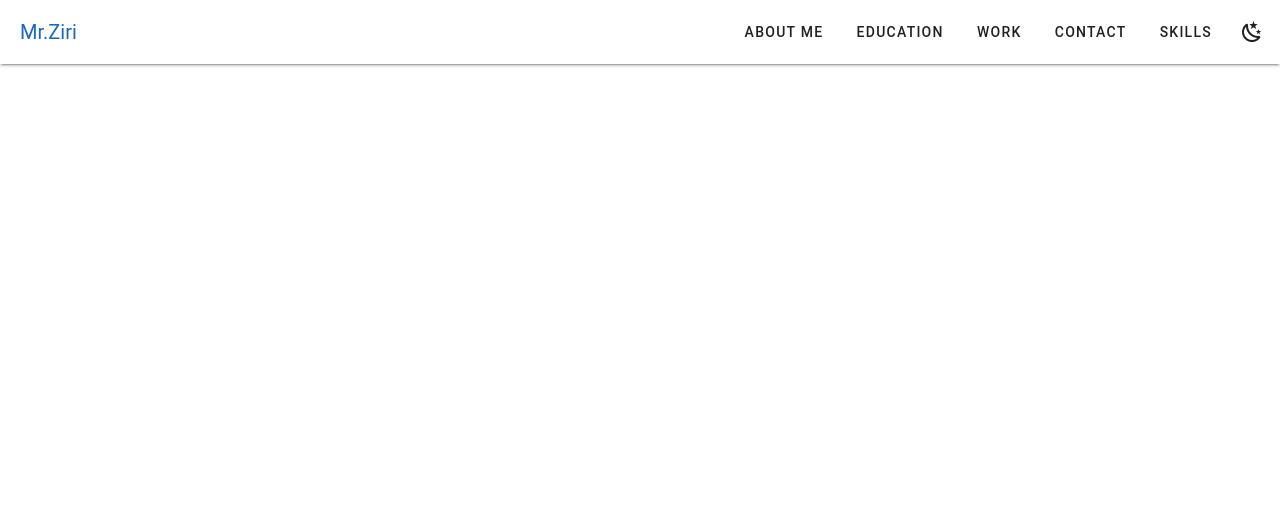
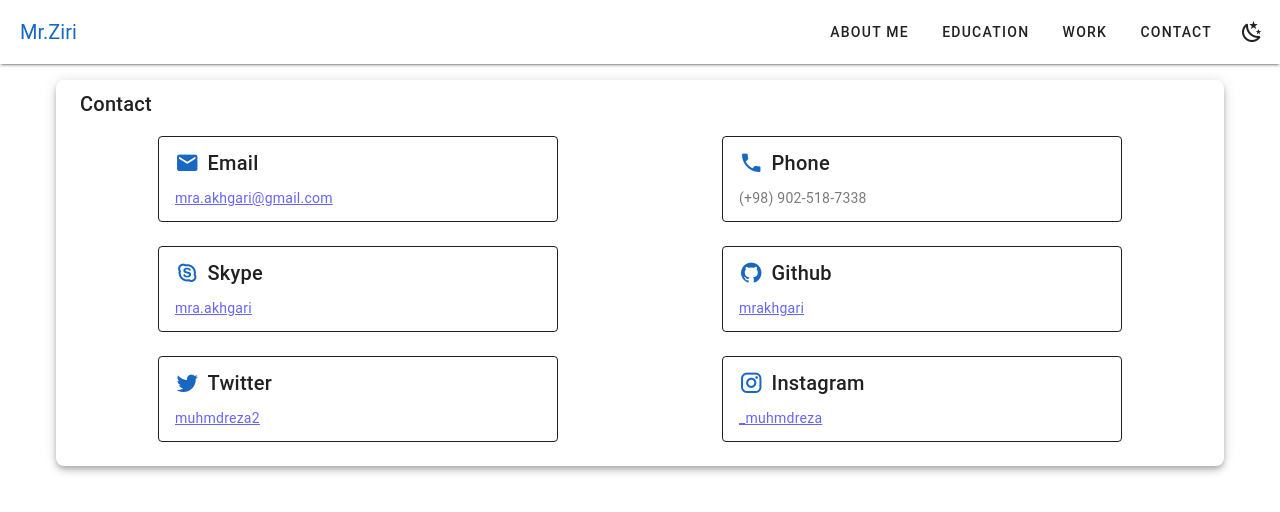
Before and after one commit to mrakhgari/mrakhgari.github.io, a Vue app: page /contact in a window 1280 px wide. Shown: the top 512 px of the page. Built offline with nearby package versions, Linux system fonts and the light colour scheme.

Commit message:
Add contact page

```diff
--- a/src/components/Navbar.vue
+++ b/src/components/Navbar.vue
@@ -38,9 +38,9 @@ function toggleTheme() {
         <v-btn @click="navigate" role="link">Contact</v-btn>
       </router-link>
 
-      <router-link to="/about" custom v-slot="{ navigate }">
+      <!-- <router-link to="/about" custom v-slot="{ navigate }">
         <v-btn @click="navigate" role="link">Skills</v-btn>
-      </router-link>
+      </router-link> -->
       <v-btn
         :icon="theme === 'light' ? 'mdi-weather-night' : 'mdi-weather-sunny'"
         @click="emit('toggleTheme')"
@@ -86,14 +86,14 @@ function toggleTheme() {
         router
       ></v-list-item>
 
-      <v-list-item
+      <!-- <v-list-item
         nav
         prepend-icon="mdi-file-document-multiple-outline"
         title="Skills"
         to="/skills"
         value="skills"
         router
-      ></v-list-item>
+      ></v-list-item> -->
 
       <v-list-item> </v-list-item>
     </v-list>
--- a/src/router/index.ts
+++ b/src/router/index.ts
@@ -2,6 +2,8 @@ import { createRouter, createWebHistory } from 'vue-router'
 import HomeView from '../views/HomeView.vue'
 import AboutView from '../views/AboutView.vue'
 import EducationView from '../views/EducationView.vue'
+import ContactView from '../views/ContactView.vue'
+
 
 const router = createRouter({
   history: createWebHistory(import.meta.env.BASE_URL),
@@ -22,6 +24,11 @@ const router = createRouter({
       name: 'education',
       component: EducationView,
     },
+    {
+      path: '/contact',
+      name: 'contact',
+      component: ContactView,
+    }
   ]
 })
 
--- a/src/views/AboutView.vue
+++ b/src/views/AboutView.vue
@@ -7,6 +7,7 @@ const { smAndUp, smAndDown } = useDisplay();
 <template>
   <v-container>
     <v-card elevation="5" class="mx-auto px-2 rounded-lg" tile>
+      <v-card-title class="text-h6">About Me </v-card-title>
       <v-row>
         <v-col cols="12" md="5" class="mb-6">
           <div class="d-flex justify-center">
--- /dev/null
+++ b/src/views/ContactView.vue
@@ -0,0 +1,158 @@
+<script setup lang="ts"></script>
+
+<template>
+  <v-container>
+    <v-card elevation="5" class="mx-auto px-2 rounded-lg" tile>
+      <v-card-title class="text-h6">Contact </v-card-title>
+      <v-card-text>
+        <v-row dense>
+          <v-col cols="12" sm="5" md="6">
+            <v-card
+              class="mx-auto my-2 pb-3"
+              max-width="400"
+              elevation="0"
+              variant="outlined"
+            >
+              <template v-slot:prepend>
+                <v-icon
+                  class="text-primary"
+                  size="large"
+                  icon="mdi-email"
+                ></v-icon>
+              </template>
+
+              <template v-slot:title> Email </template>
+
+              <v-card-subtitle
+                ><a href="mailto:mra.akhgari@gmail.com"
+                  >mra.akhgari@gmail.com</a
+                ></v-card-subtitle
+              >
+            </v-card>
+          </v-col>
+          <v-col cols="12" sm="6" md="6">
+            <v-card
+              class="mx-auto my-2 pb-3"
+              max-width="400"
+              elevation="0"
+              variant="outlined"
+            >
+              <template v-slot:prepend>
+                <v-icon
+                  class="text-primary"
+                  size="large"
+                  icon="mdi-phone"
+                ></v-icon>
+              </template>
+
+              <template v-slot:title> Phone </template>
+
+              <v-card-subtitle> (+98) 902-518-7338 </v-card-subtitle>
+            </v-card>
+          </v-col>
+        </v-row>
+
+        <v-row dense>
+          <v-col cols="12" sm="5" md="6">
+            <v-card
+              class="mx-auto my-2 pb-3"
+              max-width="400"
+              elevation="0"
+              variant="outlined"
+            >
+              <template v-slot:prepend>
+                <v-icon
+                  class="text-primary"
+                  size="large"
+                  icon="mdi-skype-business"
+                ></v-icon>
+              </template>
+
+              <template v-slot:title> Skype </template>
+
+              <v-card-subtitle
+                ><a href="skype:mra.akhgari?userinfo"
+                  >mra.akhgari</a
+                ></v-card-subtitle
+              >
+            </v-card>
+          </v-col>
+          <v-col cols="12" sm="6" md="6">
+            <v-card
+              class="mx-auto my-2 pb-3"
+              max-width="400"
+              elevation="0"
+              variant="outlined"
+            >
+              <template v-slot:prepend>
+                <v-icon
+                  class="text-primary"
+                  size="large"
+                  icon="mdi-github"
+                ></v-icon>
+              </template>
+
+              <template v-slot:title> Github </template>
+
+              <v-card-subtitle>
+                <a href="https://github.com/mrakhgari" target="_blank"
+                  >mrakhgari</a
+                >
+              </v-card-subtitle>
+            </v-card>
+          </v-col>
+        </v-row>
+        <v-row dense>
+          <v-col cols="12" sm="5" md="6">
+            <v-card
+              class="mx-auto my-2 pb-3"
+              max-width="400"
+              elevation="0"
+              variant="outlined"
+            >
+              <template v-slot:prepend>
+                <v-icon
+                  class="text-primary"
+                  size="large"
+                  icon="mdi-twitter"
+                ></v-icon>
+              </template>
+
+              <template v-slot:title> Twitter </template>
+
+              <v-card-subtitle
+                ><a href="https://twitter.com/muhmdreza2" target="_blank"
+                  >muhmdreza2</a
+                ></v-card-subtitle
+              >
+            </v-card>
+          </v-col>
+          <v-col cols="12" sm="6" md="6">
+            <v-card
+              class="mx-auto my-2 pb-3"
+              max-width="400"
+              elevation="0"
+              variant="outlined"
+            >
+              <template v-slot:prepend>
+                <v-icon
+                  class="text-primary"
+                  size="large"
+                  icon="mdi-instagram"
+                ></v-icon>
+              </template>
+
+              <template v-slot:title> Instagram </template>
+
+              <v-card-subtitle>
+                <a href="https://instagram.com/_muhmdreza" target="_blank"
+                  >_muhmdreza</a
+                >
+              </v-card-subtitle>
+            </v-card>
+          </v-col>
+        </v-row>
+      </v-card-text>
+    </v-card>
+  </v-container>
+</template>
--- a/src/views/EducationView.vue
+++ b/src/views/EducationView.vue
@@ -3,6 +3,7 @@
 <template>
   <v-container>
     <v-card elevation="5" class="mx-auto px-2 rounded-lg" tile>
+      <v-card-title class="text-h6">Education </v-card-title>
       <v-timeline density="compact" side="end">
         <v-timeline-item
           fill-dot
@@ -22,10 +23,11 @@
               <v-icon class="text-grey" icon="mdi-calendar-blank" /> 2017 - 2022
             </div>
             <div class="text-caption">
-              <v-icon
-                class="text-grey"
-                icon="mdi-map-marker-outline"
-              /><a href="https://aut.ac.ir/" target="_blank">Amirkabir University of Technology</a>, Tehran, Iran
+              <v-icon class="text-grey" icon="mdi-map-marker-outline" /><a
+                href="https://aut.ac.ir/"
+                target="_blank"
+                >Amirkabir University of Technology</a
+              >, Tehran, Iran
             </div>
           </div>
         </v-timeline-item>
```
